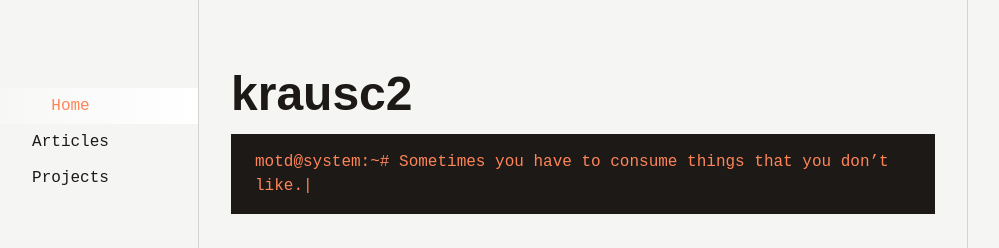
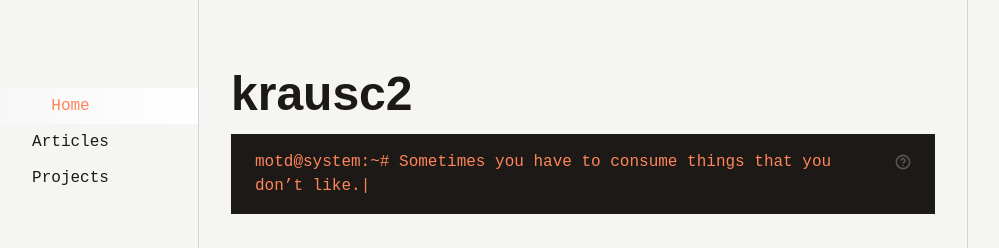
Before and after one commit to krausc2/kc2.dev, a SvelteKit app: page / in a window 1280 px wide. Shown: the part 258-506 px from the top of the page, without its empty margins (57-1056 px from the left). Built offline with nearby package versions, Linux system fonts and the light colour scheme.

Commit message:
feat: add tooltip to splash & add external navigation icon to link element Connects the orphaned /splashes page to a tooltip for the splash text element.

```diff
--- a/src/routes/+page.svelte
+++ b/src/routes/+page.svelte
@@ -5,6 +5,8 @@
 	import { createAgeCounter } from "$lib/age.svelte";
 	import { env } from "$env/dynamic/public";
 	import BinaryCanvas from "$lib/BinaryCanvas.svelte";
+	import External from "$lib/components/ui/svg-icons/External.svelte";
+	import MoreInfo from "$lib/components/ui/svg-icons/MoreInfo.svelte";
 	import childhoodPhoto from "$lib/assets/childhood_photo.jpg?enhanced";
 
 	let emailAddress = $state("[EMAIL PROTECTED]");
@@ -41,18 +43,40 @@
 
 	<div class="mx-auto flex w-full max-w-[120ch] flex-1 flex-col justify-center px-8">
 		<div class="relative">
-			<h1 class="text-center text-7xl font-bold md:mb-4 md:text-left md:text-5xl">krausc2</h1>
+			<h1
+				class="block text-center text-7xl font-bold md:mb-4 md:inline-flex md:text-left md:text-5xl"
+			>
+				krausc2
+			</h1>
 			<div class="hidden bg-stone-900 px-6 py-4 font-mono text-custom-coral md:grid">
 				<!-- Ghost element to set dynamic height based on longest quote -->
-				<div class="pointer-events-none invisible col-start-1 row-start-1" aria-hidden="true">
-					motd@system:~# {splash.longestValue}<span class="cursor opacity-0">|</span>
+				<div
+					class="pointer-events-none invisible col-start-1 row-start-1 flex items-start justify-between gap-4"
+					aria-hidden="true"
+				>
+					<div>
+						motd@system:~# {splash.longestValue}<span class="cursor opacity-0">|</span>
+					</div>
+					<div class="flex h-6 shrink-0 items-center"><MoreInfo /></div>
 				</div>
 				<!-- Visible splash text -->
 				<div
-					class="col-start-1 row-start-1 text-custom-coral {!splashReady ? 'animate-pulse' : ''}"
+					class="col-start-1 row-start-1 flex items-start justify-between gap-4 text-custom-coral {!splashReady
+						? 'animate-pulse'
+						: ''}"
 				>
-					<!-- #TODO Investigate layout shift/flicker on line break (quote over 1 line in length) -->
-					motd@system:~# {splash.value}{#if splashReady}<span class="cursor">|</span>{/if}
+					<div>
+						<!-- #TODO Investigate layout shift/flicker on line break (quote over 1 line in length) -->
+						motd@system:~# {splash.value}{#if splashReady}<span class="cursor">|</span>{/if}
+					</div>
+					<div class="flex h-6 shrink-0 items-center">
+						<a
+							href="/splashes"
+							class="text-stone-600 transition-colors duration-700 hover:text-custom-coral hover:duration-200"
+						>
+							<MoreInfo />
+						</a>
+					</div>
 				</div>
 			</div>
 		</div>
@@ -145,7 +169,11 @@
 		page for a list of things I've found insightful: tutorials, reviews for books (and albums), philosophy,
 		and other shower thoughts. Feel free to reach out if you'd like to chat about tech, cyber security,
 		or anything in between:
-		<a href={emailHref} class="font-mono text-custom-coral hover:underline">{emailAddress}.</a>
+		<a
+			href={emailHref}
+			class="inline-flex items-center gap-1 font-mono text-custom-coral hover:underline"
+			>{emailAddress}<External /></a
+		>.
 	</p>
 </section>
 
```
